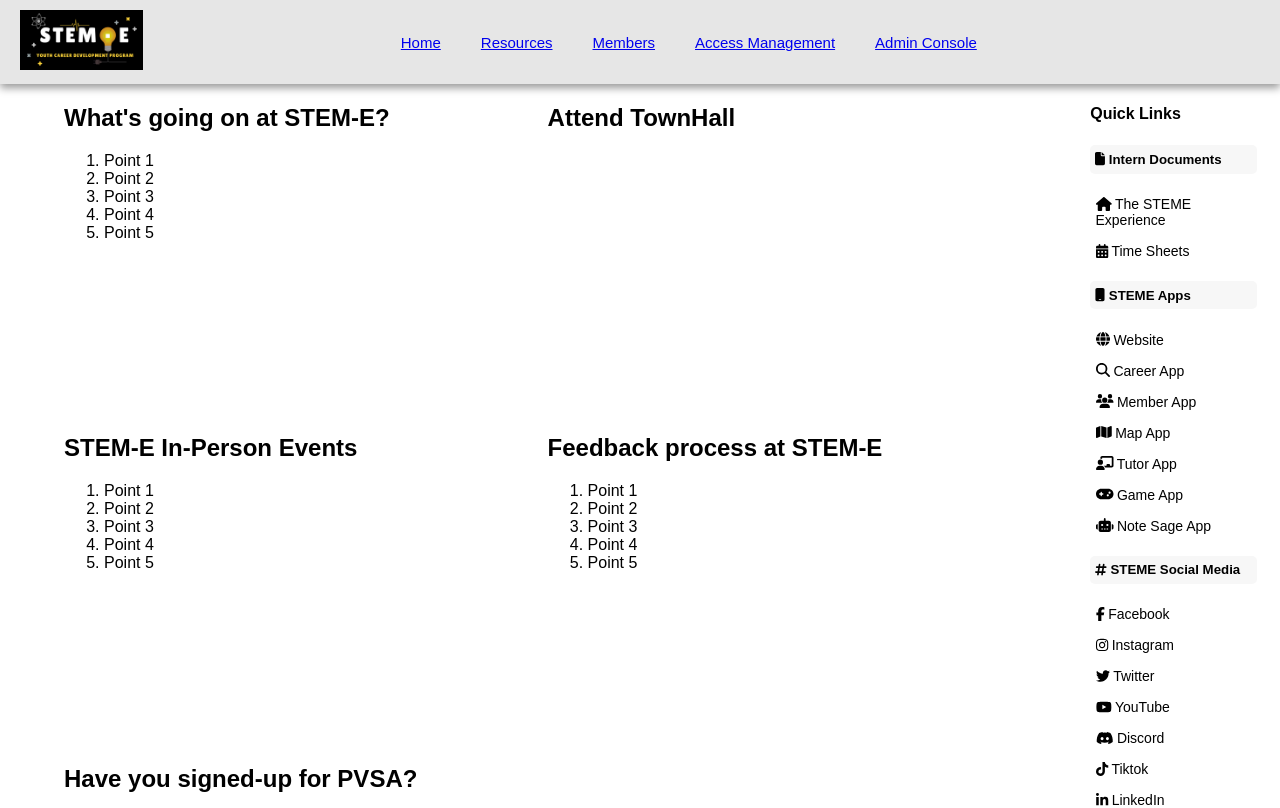
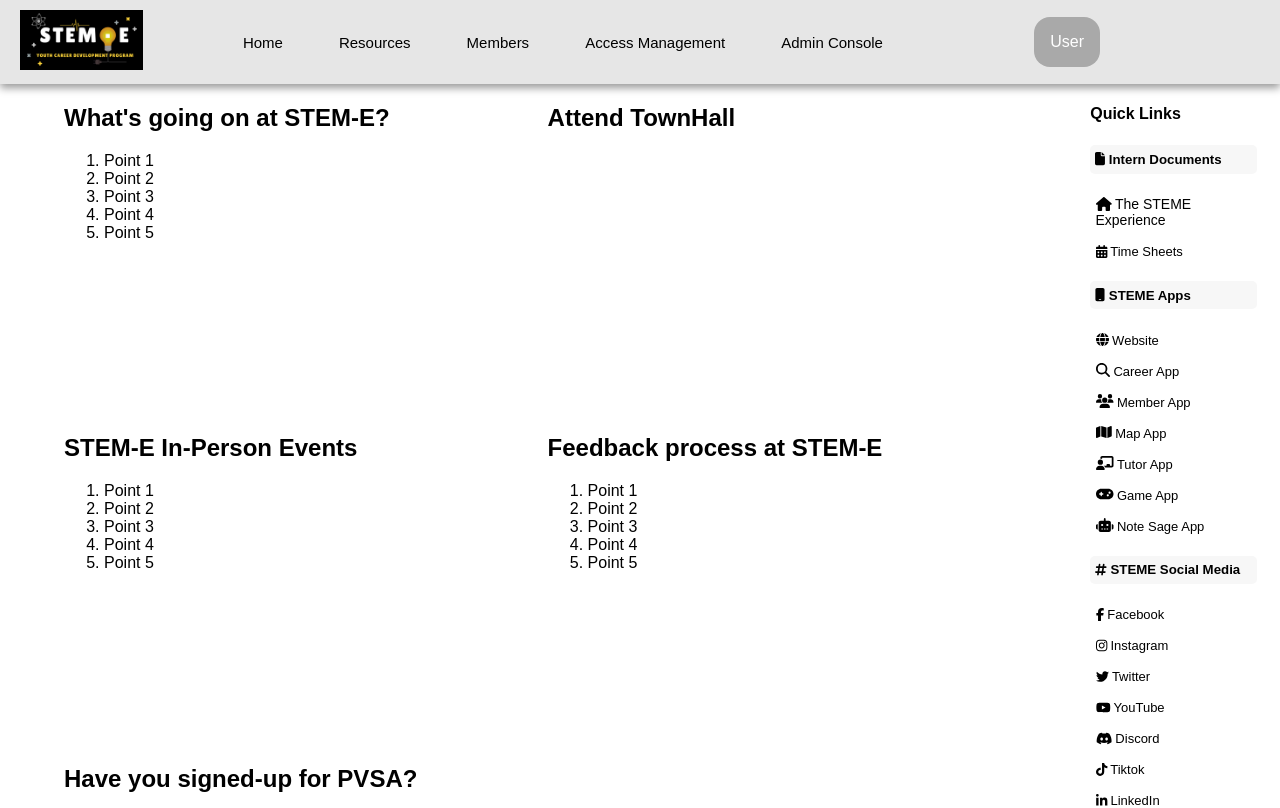
Before and after one commit to STEM-E-Youth-Career-Development-Program/volunteer-app, a React (Create React App) app in the folder volunteer-app/: page /home in a window 1280 px wide. Shown: the top 808 px of the page. Built offline with nearby package versions, Linux system fonts and the light colour scheme.

Commit message:
Update userMenu.css

```diff
--- a/volunteer-app/src/Pages/userMenu.css
+++ b/volunteer-app/src/Pages/userMenu.css
@@ -1,84 +1,55 @@
-a* {
-    margin: 0;
-    padding: 0;
-    box-sizing: border-box;
+a {
+    text-decoration: none;
+    color: black;
+    font-family: sans-serif;
+    font-size:small;
+}
+span {
+    padding-right: 1rem;
 }
 
-body {
-    font-family: Arial, sans-serif;
+.dropbtn {
+    background-color: darkgrey;
+    color: white;
+    padding: 16px;
+    font-size: 16px;
+    border: none;
+    margin-right:10rem;
+    border-radius: 16px;
 }
 
-.navbar {
-    display: flex;
-    justify-content: space-between;
-    align-items: center;
-    background-color: #f8f8f8;
-    padding: 30px 20px;
-    box-shadow: 0 2px 5px rgba(0, 0, 0, 0.1);
+.dropdown {
+    position: relative;
+    display: inline-block;
 }
 
-.navbar .logo img {
-    height: 50px;
+.dropdown-content {
+    display: none;
+    position: absolute;
+    background-color: #f1f1f1;
+    min-width: 160px;
+    box-shadow: 0px 8px 16px 0px rgba(0,0,0,0.2);
+    z-index: 1;
 }
 
-.navbar nav ul {
-    list-style: none;
+.dropdown-row {
+    padding: 4px 16px;
     display: flex;
-    gap: 59px;
+    align-content: center;
+    align-items: center;
+    border: 2px solid white;
+    border-radius: 7px;
 }
 
-.navbar nav ul li {
-    display: inline;
+.dropdown-row:hover {
+    background-color: #ddd;
 }
 
-.navbar nav ul li a {
-    text-decoration: none;
-    color: #333;
-}
-
-.user-menu {
-    position: relative;
-}
-
-.user-icon {
-    cursor: pointer;
-}
-
-.user-icon img {
-    height: 60px;
-    width: 60px;
-    border-radius: 50%;
+.dropdown:hover .dropdown-content {
+    display: block;
 }
 
 
-.dropdown {
-    position: absolute;
-    top: 86px;
-    right: 0;
-    display: none;
-    flex-direction: column;
-    background-color: white;
-    box-shadow: 0 4px 8px rgba(0, 0, 0, 0.1);
-    border-radius: 5px;
-    padding: 10px 0;
-    opacity: 0;
-    transform: translateY(-20px);
-    transition: opacity 0.3s ease, transform 0.3s ease;
+.dropdown:hover .dropbtn {
+    background-color: dimgray;
 }
-
-.dropdown.show {
-    display: flex;
-    opacity: 1;
-    transform: translateY(0);
-}
-
-.dropdown a {
-    padding: 10px 20px;
-    display: block;
-    color: #333;
-    text-decoration: none;
-}
-
-.dropdown a:hover {
-    background-color: #f0f0f0;
-}
```
